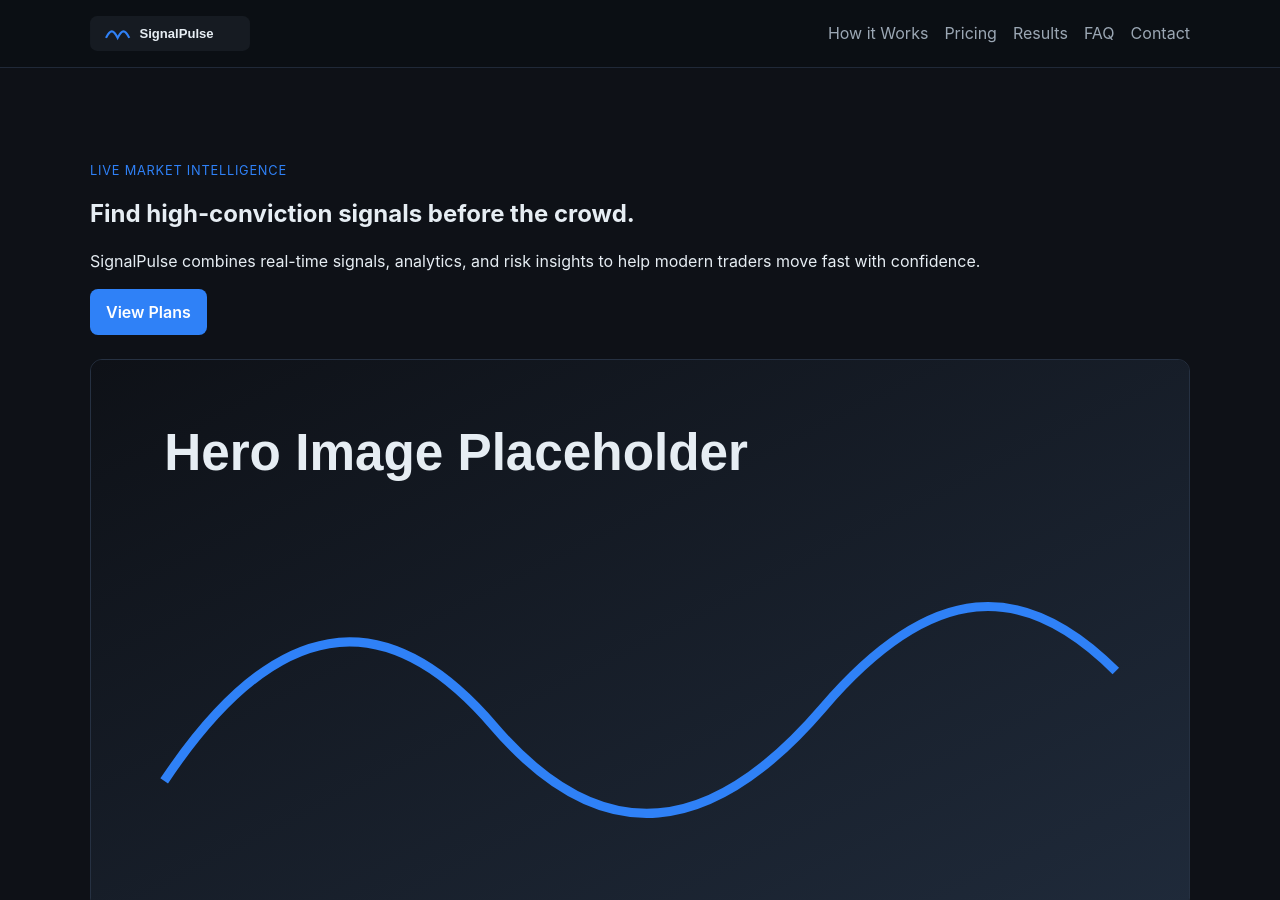
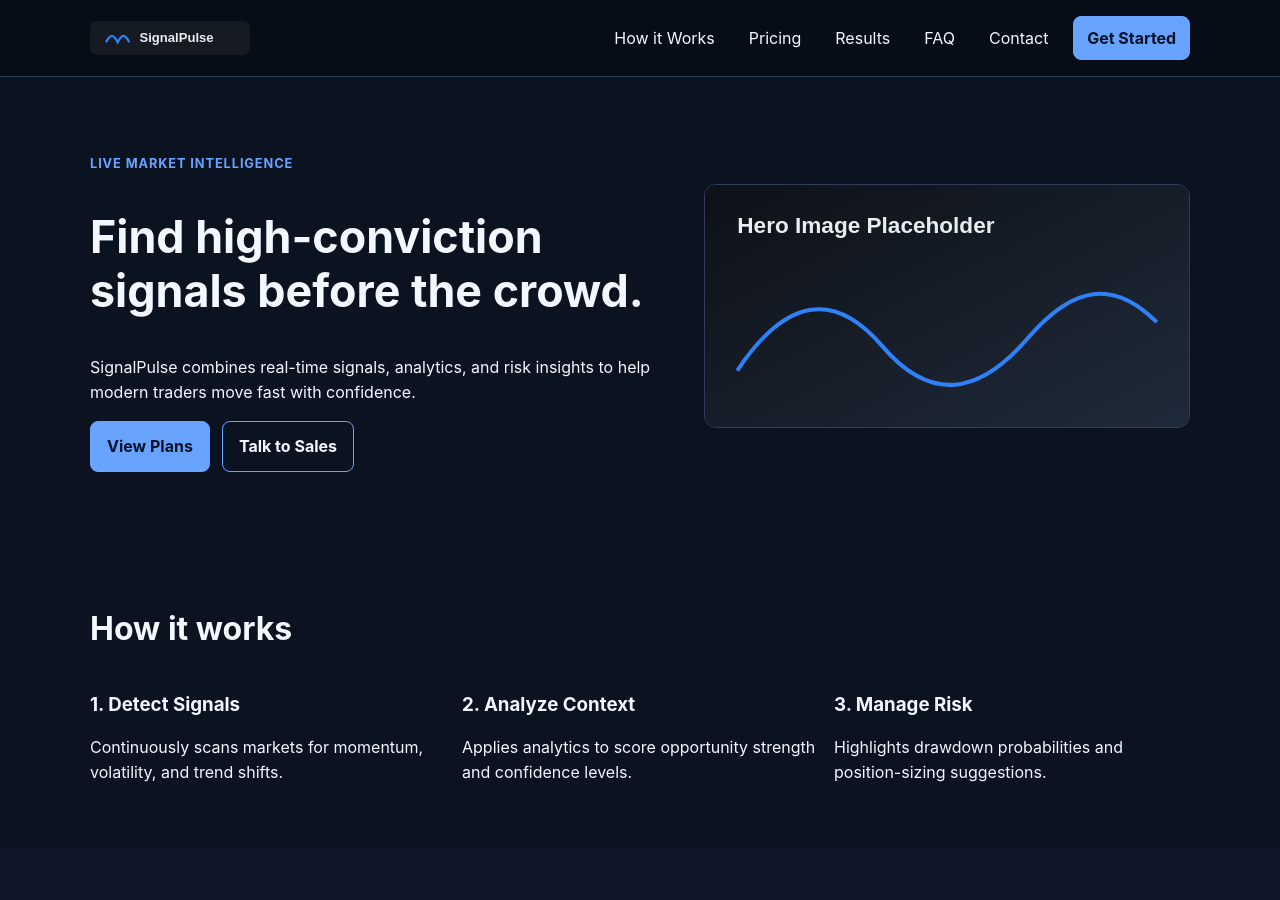
Before and after one commit to pathumkashmira/test, a plain HTML site: page index.html in a window 1280 px wide. Shown: the top 900 px of the page. Drawn offline with Linux system fonts and the light colour scheme.

Commit message:
Improve responsive layout and accessibility for landing page

```diff
--- a/index.html
+++ b/index.html
@@ -7,10 +7,18 @@
     <link rel="stylesheet" href="styles/main.css" />
   </head>
   <body>
+    <a class="skip-link" href="#top">Skip to content</a>
+
     <header class="site-header">
       <div class="container header-inner">
-        <a class="brand" href="#top"><img src="assets/logo.svg" alt="SignalPulse" width="160" height="35" /></a>
-        <nav aria-label="Primary">
+        <a class="brand" href="#top">
+          <img src="assets/logo.svg" alt="SignalPulse logo" width="160" height="35" />
+        </a>
+
+        <input type="checkbox" id="nav-toggle" class="nav-toggle" aria-label="Toggle site navigation" />
+        <label for="nav-toggle" class="nav-toggle-label">Menu</label>
+
+        <nav class="site-nav" aria-label="Primary">
           <ul class="nav-links">
             <li><a href="#how-it-works">How it Works</a></li>
             <li><a href="#pricing">Pricing</a></li>
@@ -19,21 +27,28 @@
             <li><a href="#contact">Contact</a></li>
           </ul>
         </nav>
+
+        <a class="button button-small desktop-cta" href="#pricing" aria-label="View pricing plans">Get Started</a>
       </div>
     </header>
 
     <main id="top">
       <section class="hero">
-        <div class="container">
+        <div class="container hero-layout">
+          <div>
             <p class="eyebrow">Live market intelligence</p>
             <h1>Find high-conviction signals before the crowd.</h1>
             <p>
               SignalPulse combines real-time signals, analytics, and risk insights to
               help modern traders move fast with confidence.
             </p>
-          <a class="button" href="#pricing">View Plans</a>
+            <div class="hero-actions">
+              <a class="button" href="#pricing" aria-label="View subscription plans">View Plans</a>
+              <a class="button button-secondary" href="#contact">Talk to Sales</a>
+            </div>
+          </div>
           <figure class="hero-image">
-            <img src="assets/hero-placeholder.svg" alt="Market performance dashboard preview" />
+            <img src="assets/hero-placeholder.svg" alt="SignalPulse dashboard showing live market signals and analytics" />
           </figure>
         </div>
       </section>
@@ -83,7 +98,7 @@
 
       <section id="testimonials" class="section">
         <div class="container">
-          <h2>Testimonials & performance</h2>
+          <h2>Testimonials &amp; performance</h2>
           <blockquote>
             “SignalPulse helped us cut reaction time by 40% while improving risk-adjusted returns.”
             <cite>— Portfolio Lead, NorthBridge Capital</cite>
@@ -117,10 +132,22 @@
 
     <footer id="contact" class="site-footer">
       <div class="container footer-inner">
-        <p>Ready to trade with better context?</p>
-        <a class="button" href="mailto:hello@signalpulse.example">Start your trial</a>
+        <div>
+          <h2>Ready to trade with better context?</h2>
+          <p>Get product updates and request a live walkthrough.</p>
+        </div>
+        <form class="signup-form" action="#" method="post" aria-label="Email signup form">
+          <label for="email">Work email</label>
+          <input id="email" name="email" type="email" autocomplete="email" placeholder="you@company.com" required aria-label="Work email" />
+          <button type="submit" class="button" aria-label="Start your trial with your email">Start your trial</button>
+        </form>
       </div>
     </footer>
+
+    <div class="mobile-sticky-cta" role="region" aria-label="Quick call to action">
+      <a class="button" href="#pricing" aria-label="Open pricing plans">Get started</a>
+      <a class="button button-secondary" href="#contact">Contact sales</a>
+    </div>
 
     <script src="scripts/main.js"></script>
   </body>
--- a/styles/main.css
+++ b/styles/main.css
@@ -1,22 +1,58 @@
 :root {
-  --bg: #0e1117;
-  --panel: #161b22;
-  --text: #e6edf3;
-  --muted: #9ba7b4;
-  --accent: #2f81f7;
-  --accent-2: #1f6feb;
+  --bg: #0b1220;
+  --panel: #111b2d;
+  --panel-2: #0f1729;
+  --text: #f3f7ff;
+  --muted: #d0d8e6;
+  --border: #2e3d59;
+  --accent: #67a3ff;
+  --accent-strong: #3f86f8;
+  --focus: #ffd54f;
 }
 
 * {
   box-sizing: border-box;
 }
 
+html,
 body {
   margin: 0;
+  padding: 0;
+}
+
+body {
   font-family: Inter, system-ui, -apple-system, Segoe UI, Roboto, sans-serif;
   background: var(--bg);
   color: var(--text);
-  line-height: 1.5;
+  line-height: 1.55;
+}
+
+a,
+button,
+input,
+summary {
+  border-radius: 0.4rem;
+}
+
+:focus-visible {
+  outline: 3px solid var(--focus);
+  outline-offset: 2px;
+}
+
+.skip-link {
+  position: absolute;
+  left: 0.75rem;
+  top: -3rem;
+  background: var(--focus);
+  color: #111;
+  padding: 0.5rem 0.75rem;
+  z-index: 1000;
+  text-decoration: none;
+  font-weight: 700;
+}
+
+.skip-link:focus-visible {
+  top: 0.75rem;
 }
 
 .container {
@@ -26,48 +62,93 @@
 
 .site-header,
 .site-footer {
-  background: #0b0f14;
-  border-bottom: 1px solid #202938;
+  background: #070d17;
+  border-bottom: 1px solid var(--border);
 }
 
-.header-inner,
-.footer-inner {
-  display: flex;
-  align-items: center;
-  justify-content: space-between;
-  gap: 1rem;
-  padding: 1rem 0;
+.site-header {
+  position: sticky;
+  top: 0;
+  z-index: 20;
 }
 
-.brand {
+.header-inner {
+  display: grid;
+  grid-template-columns: auto auto;
+  align-items: center;
+  gap: 0.75rem;
+  padding: 0.8rem 0;
+}
+
+.brand img {
+  display: block;
+  max-width: 100%;
+  height: auto;
+}
+
+.nav-toggle {
+  position: absolute;
+  opacity: 0;
+  pointer-events: none;
+}
+
+.nav-toggle-label {
+  justify-self: end;
+  border: 1px solid var(--border);
   color: var(--text);
-  text-decoration: none;
-  font-weight: 700;
-  font-size: 1.1rem;
+  padding: 0.4rem 0.7rem;
+  font-weight: 600;
+  cursor: pointer;
+}
+
+.site-nav {
+  grid-column: 1 / -1;
+  display: none;
+}
+
+.nav-toggle:checked ~ .site-nav {
+  display: block;
 }
 
 .nav-links {
   list-style: none;
-  display: flex;
-  gap: 1rem;
-  margin: 0;
+  display: grid;
+  gap: 0.5rem;
+  margin: 0.5rem 0 0;
   padding: 0;
 }
 
 .nav-links a {
-  color: var(--muted);
+  color: var(--text);
   text-decoration: none;
+  border: 1px solid transparent;
+  padding: 0.35rem 0.5rem;
+  display: inline-block;
+}
+
+.nav-links a:hover {
+  color: var(--accent);
+}
+
+.desktop-cta {
+  display: none;
 }
 
 .hero {
-  padding: 5rem 0 4rem;
+  padding: 2rem 0 4.75rem;
+}
+
+.hero-layout {
+  display: grid;
+  gap: 1.25rem;
 }
 
 .eyebrow {
   color: var(--accent);
   text-transform: uppercase;
-  letter-spacing: 0.06em;
+  letter-spacing: 0.07em;
   font-size: 0.8rem;
+  font-weight: 700;
 }
 
 h1,
@@ -76,24 +157,36 @@
   line-height: 1.2;
 }
 
+h1 {
+  font-size: clamp(1.8rem, 5.5vw, 2.8rem);
+}
+
+h2 {
+  font-size: clamp(1.4rem, 4vw, 2rem);
+}
+
 .section {
-  padding: 3rem 0;
+  padding: 2.5rem 0;
 }
 
 .muted {
-  background: #0b0f14;
+  background: var(--panel-2);
 }
 
 .grid {
   display: grid;
   gap: 1rem;
-  grid-template-columns: repeat(auto-fit, minmax(220px, 1fr));
+}
+
+.card,
+blockquote,
+details {
+  background: var(--panel);
+  border: 1px solid var(--border);
+  border-radius: 0.75rem;
 }
 
 .card {
-  background: var(--panel);
-  border: 1px solid #263142;
-  border-radius: 0.75rem;
   padding: 1.25rem;
 }
 
@@ -110,7 +203,6 @@
   margin: 0 0 1rem;
   padding: 1rem;
   border-left: 4px solid var(--accent);
-  background: var(--panel);
 }
 
 cite {
@@ -128,53 +220,164 @@
 }
 
 details {
-  background: var(--panel);
-  border: 1px solid #263142;
-  border-radius: 0.5rem;
   padding: 0.85rem 1rem;
   margin-bottom: 0.75rem;
 }
 
 .button {
-  display: inline-block;
+  display: inline-flex;
+  align-items: center;
+  justify-content: center;
   background: var(--accent);
-  color: white;
+  color: #041227;
   text-decoration: none;
-  padding: 0.7rem 1rem;
+  padding: 0.75rem 1rem;
   border-radius: 0.5rem;
-  font-weight: 600;
+  border: 1px solid var(--accent);
+  font-weight: 700;
+  min-height: 44px;
 }
 
 .button:hover,
 .button:focus-visible {
-  background: var(--accent-2);
+  background: var(--accent-strong);
+  border-color: var(--accent-strong);
 }
 
-@media (max-width: 760px) {
-  .header-inner,
-  .footer-inner {
-    flex-direction: column;
-    align-items: flex-start;
-  }
-
-  .nav-links {
-    flex-wrap: wrap;
-  }
+.button-secondary {
+  background: transparent;
+  color: var(--text);
+  border-color: var(--accent);
 }
 
-.brand img {
-  display: block;
-  max-width: 100%;
-  height: auto;
+.button-secondary:hover,
+.button-secondary:focus-visible {
+  background: rgba(103, 163, 255, 0.18);
+}
+
+.button-small {
+  padding: 0.5rem 0.8rem;
+}
+
+.hero-actions {
+  display: flex;
+  flex-wrap: wrap;
+  gap: 0.75rem;
+  margin-top: 1rem;
 }
 
 .hero-image {
-  margin: 1.5rem 0 0;
+  margin: 0;
 }
 
 .hero-image img {
   width: 100%;
   border-radius: 0.75rem;
-  border: 1px solid #263142;
+  border: 1px solid var(--border);
   display: block;
 }
+
+.footer-inner {
+  display: grid;
+  gap: 1rem;
+  padding: 1.25rem 0 5.75rem;
+}
+
+.signup-form {
+  display: grid;
+  gap: 0.5rem;
+}
+
+.signup-form label {
+  font-weight: 600;
+}
+
+.signup-form input {
+  background: #081021;
+  color: var(--text);
+  border: 1px solid var(--border);
+  padding: 0.7rem 0.8rem;
+  min-height: 44px;
+}
+
+.mobile-sticky-cta {
+  position: fixed;
+  left: 0;
+  right: 0;
+  bottom: 0;
+  display: grid;
+  grid-template-columns: 1fr 1fr;
+  gap: 0.6rem;
+  padding: 0.65rem;
+  background: rgba(7, 13, 23, 0.96);
+  border-top: 1px solid var(--border);
+  z-index: 30;
+}
+
+@media (min-width: 48em) {
+  .header-inner {
+    grid-template-columns: auto 1fr auto;
+  }
+
+  .nav-toggle-label {
+    display: none;
+  }
+
+  .site-nav {
+    display: block;
+    grid-column: auto;
+  }
+
+  .nav-links {
+    display: flex;
+    justify-content: flex-end;
+    gap: 0.75rem;
+    margin: 0;
+  }
+
+  .desktop-cta {
+    display: inline-flex;
+  }
+
+  .hero {
+    padding-top: 3rem;
+  }
+
+  .hero-layout {
+    grid-template-columns: 1.1fr 0.9fr;
+    align-items: center;
+  }
+
+  .grid {
+    grid-template-columns: repeat(3, minmax(0, 1fr));
+  }
+
+  .footer-inner {
+    grid-template-columns: 1.2fr 1fr;
+    align-items: end;
+    padding-bottom: 1.5rem;
+  }
+
+  .mobile-sticky-cta {
+    display: none;
+  }
+}
+
+@media (min-width: 75em) {
+  .header-inner {
+    gap: 1rem;
+    padding: 1rem 0;
+  }
+
+  .nav-links {
+    gap: 1rem;
+  }
+
+  .hero {
+    padding: 4rem 0;
+  }
+
+  .section {
+    padding: 3rem 0;
+  }
+}
```
Lines whose indentation alone changed are shown as unchanged.
